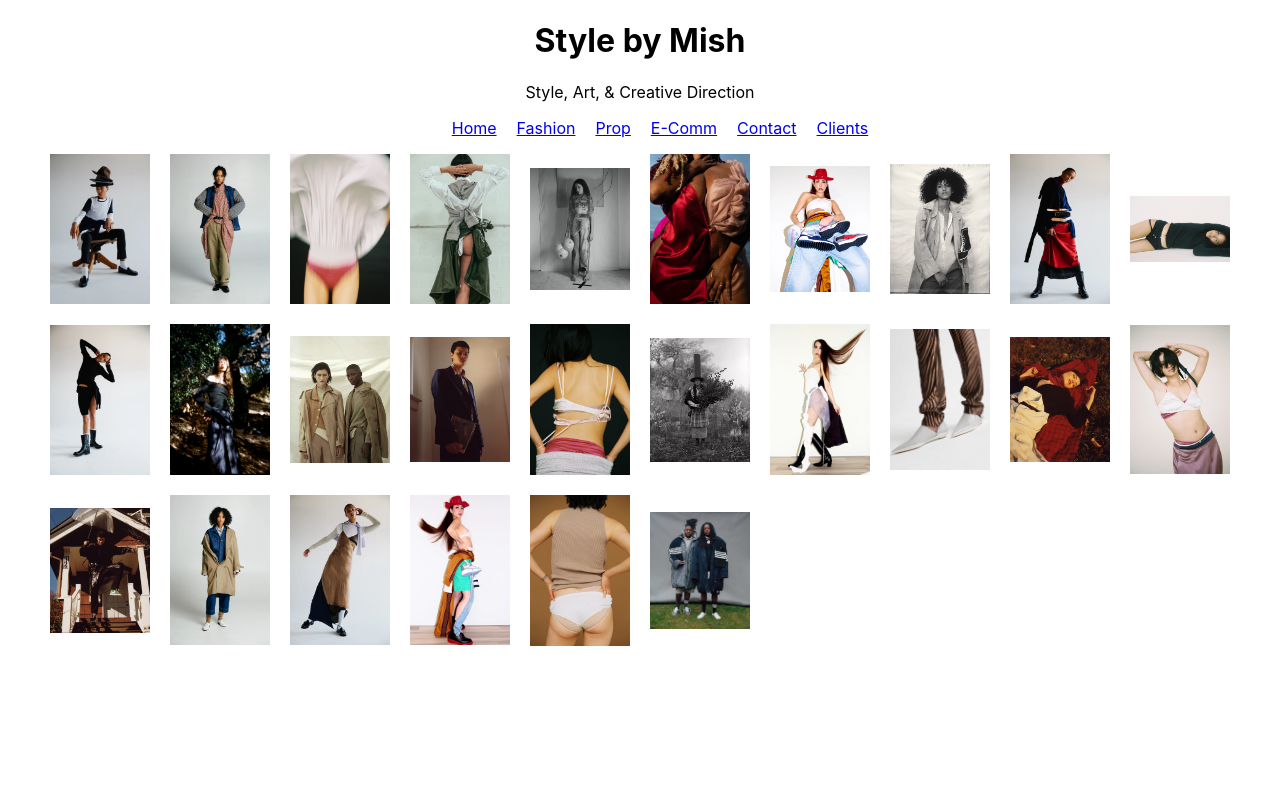
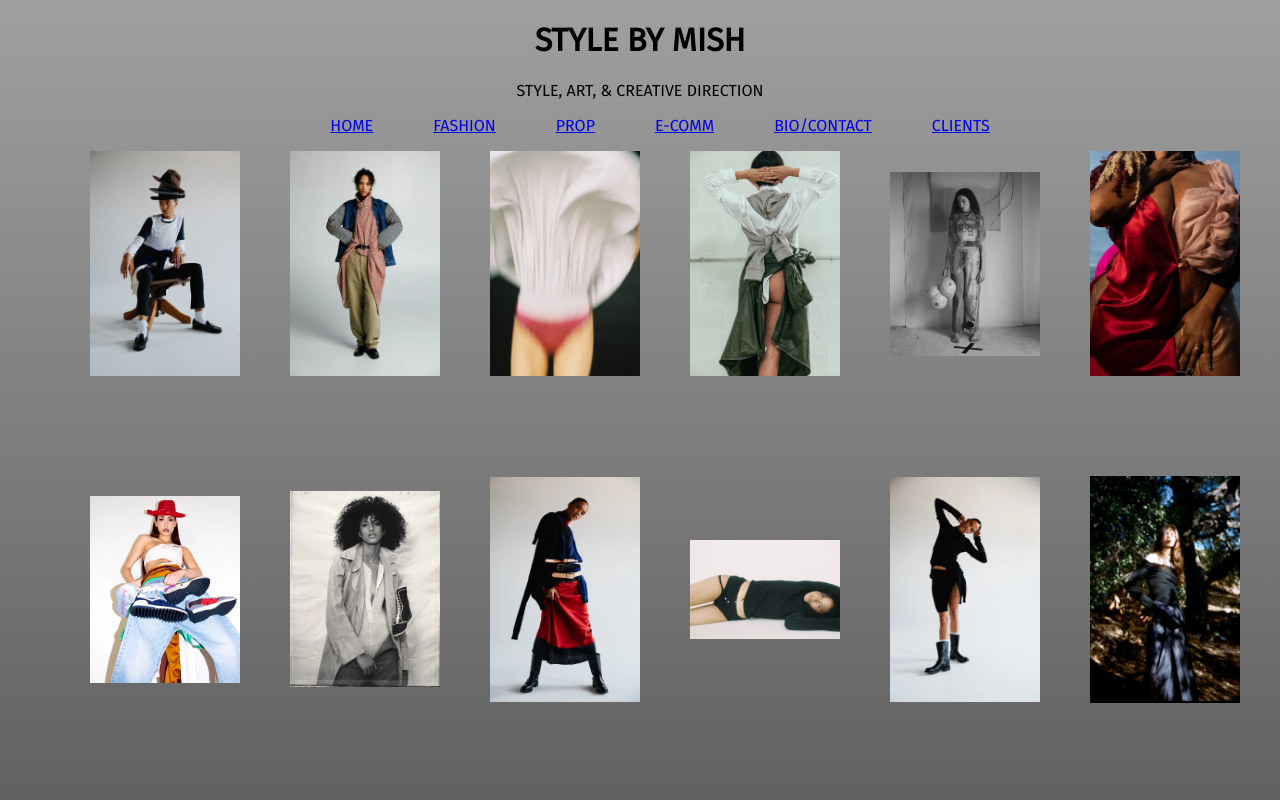
Before and after one commit to ErikDodd/mishnar, a React (Create React App) app: page /prop in a window 1280 px wide. Shown: the top 800 px of the page. Built offline with nearby package versions, Linux system fonts and the light colour scheme.

Commit message:
Changed background to have white to black option. Added purple color border and some other css styling

```diff
--- a/src/App.css
+++ b/src/App.css
@@ -1,5 +1,27 @@
+@import url('https://fonts.googleapis.com/css2?family=Fira+Sans&display=swap');
+
+/* MULTI COLOR BACKGROUND */
+/* body {
+  font-family: 'Fira Sans', sans-serif;
+  background: linear-gradient(100deg, #ffc800, #61dafb);
+  height: 100vh;
+  background-size: 400% 400% !important;
+  animation: gradient 15s ease infinite;
+} */
+
+/* BLACK TO WHITE BACKGROUND */
+body {
+  font-family: 'Fira Sans', sans-serif;
+  background: linear-gradient(to bottom, white, black);
+  height: 100vh;
+  background-size: 400% 400%;
+  animation: gradient 15s ease infinite;
+  -webkit-animation: gradient 15s ease infinite;
+}
+
 .App {
   text-align: center;
+  font-family: 'Fira Sans', sans-serif;
 }
 
 .App-logo {
@@ -22,6 +44,7 @@
   justify-content: center;
   font-size: calc(10px + 2vmin);
   color: white;
+  font-family: 'Fira Sans', sans-serif;
 }
 
 .App-link {
@@ -38,19 +61,33 @@
   }
 }
 
-p, h1 {
+@keyframes gradient {
+  0% {
+    background-position: 0% 50%;
+  }
+
+  50% {
+    background-position: 100% 50%;
+  }
+
+  100% {
+    background-position: 0% 50%;
+  }
+}
+
+p,
+h1 {
   display: flex;
   justify-content: center;
   align-items: center;
+  font-family: 'Fira Sans', sans-serif;
 }
-
-
 
 ul {
   list-style: none;
   display: flex;
-    flex-direction: row;
-    justify-content: center;
-    gap: 20px;
-
+  flex-direction: row;
+  justify-content: center;
+  gap: 60px;
+  font-family: 'Fira Sans', sans-serif;
 }
--- a/src/Header.js
+++ b/src/Header.js
@@ -8,8 +8,8 @@ class Header extends React.Component {
     render() {
         return (
             <>
-                <h1>Style by Mish</h1>
-                <p> Style, Art, & Creative Direction</p>
+                <h1>STYLE BY MISH</h1>
+                <p> STYLE, ART, & CREATIVE DIRECTION</p>
                 <Navigation/>
             </>
         );
--- a/src/Navigation.js
+++ b/src/Navigation.js
@@ -9,12 +9,12 @@ class Navigation extends React.Component {
             <>
                 <nav>
                     <ul>
-                        <li><Link to="/">Home</Link></li>
-                        <li><Link to="/fashion">Fashion</Link></li>
-                        <li><Link to="/prop">Prop</Link></li>
-                        <li><Link to="/ecomm">E-Comm</Link></li>
-                        <li><Link to="/contact">Contact</Link></li>
-                        <li><Link to="/clients">Clients</Link></li>
+                        <li><Link to="/">HOME</Link></li>
+                        <li><Link to="/fashion">FASHION</Link></li>
+                        <li><Link to="/prop">PROP</Link></li>
+                        <li><Link to="/ecomm">E-COMM</Link></li>
+                        <li><Link to="/contact">BIO/CONTACT</Link></li>
+                        <li><Link to="/clients">CLIENTS</Link></li>
                     </ul>
                 </nav>
             </>
--- a/src/PhotosGrid.css
+++ b/src/PhotosGrid.css
@@ -1,13 +1,21 @@
 .photos-grid {
     display: grid;
     grid-template-columns: repeat(auto-fit, minmax(50px, 100px));
-    grid-gap: 20px;
+    grid-gap: 100px;
     justify-content: center;
-        align-items: center;
+    align-items: center;
 }
 
 .photos-grid img {
-    max-width: 100%;
-    max-height: 100%;
+    max-width: 150%;
+    max-height: 150%;
+    transition: transform 0.3s ease;
+}
 
+.photos-grid img:hover {
+    transform: scale(1.1);
+    border: 2px solid #340c4d;
+    box-shadow: 0 0 5px #340c4d,
+        0 0 10px #340c4d,
+        0 0 15px #340c4d
 }
```
